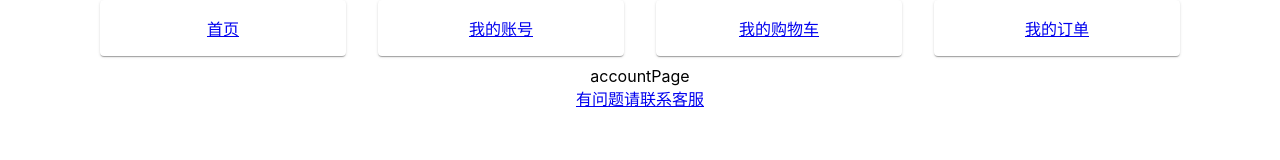
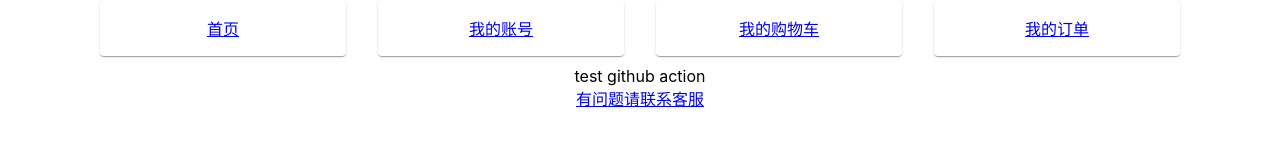
Before and after one commit to HQX01/ts-shopping, a React (Create React App) app: page /accountPage in a window 1280 px wide. Shown: the top 160 px of the page. Built offline with nearby package versions, Linux system fonts and the light colour scheme; data requests are answered from the project's data file.

Commit message:
chore: test github action

```diff
--- a/src/component/accountPage/index.tsx
+++ b/src/component/accountPage/index.tsx
@@ -4,7 +4,7 @@ import React from 'react';
 function AccountPage() {
     return (
         <div className="account">
-            accountPage
+            test github action
         </div>
     );
 }
```
